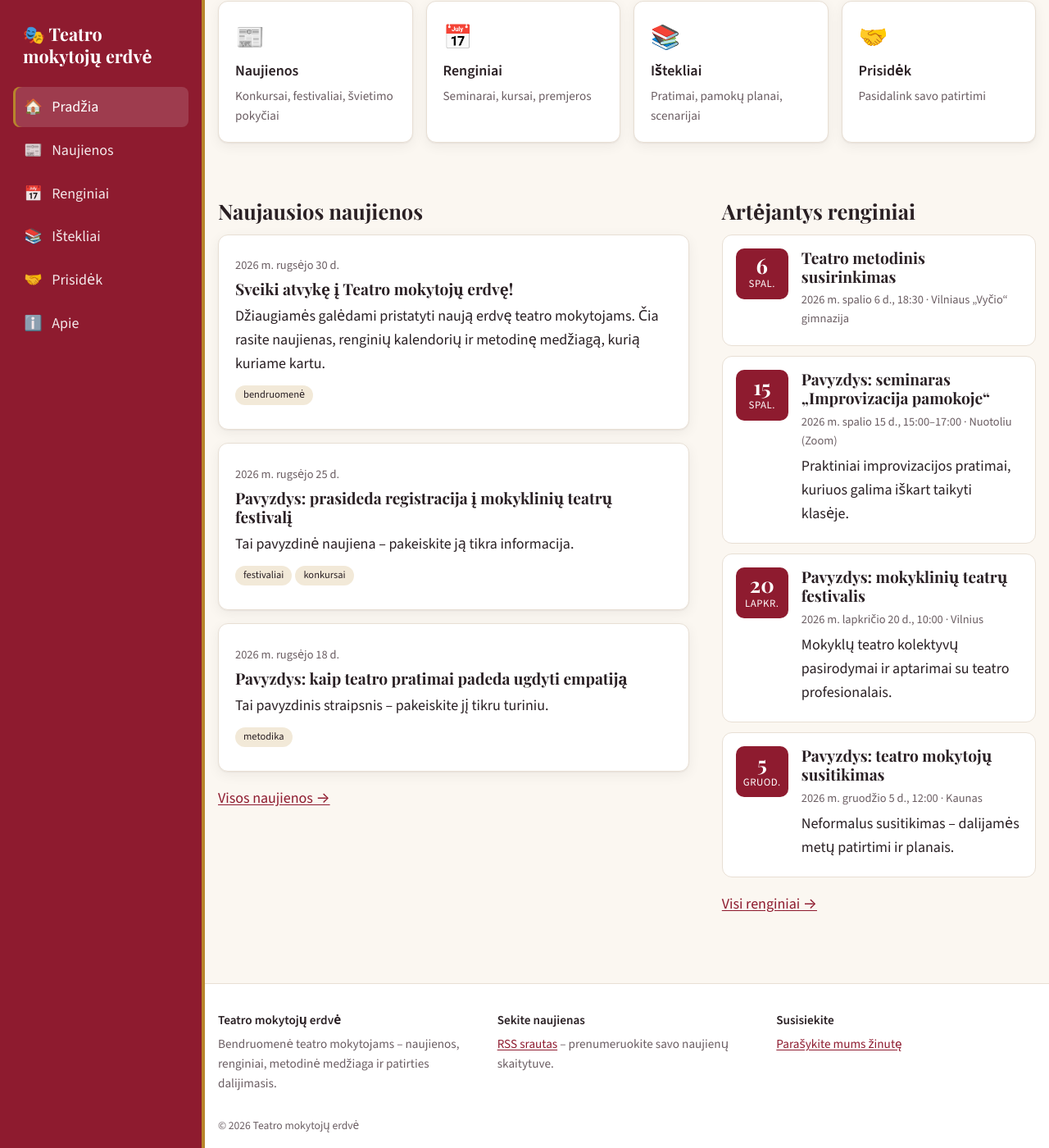
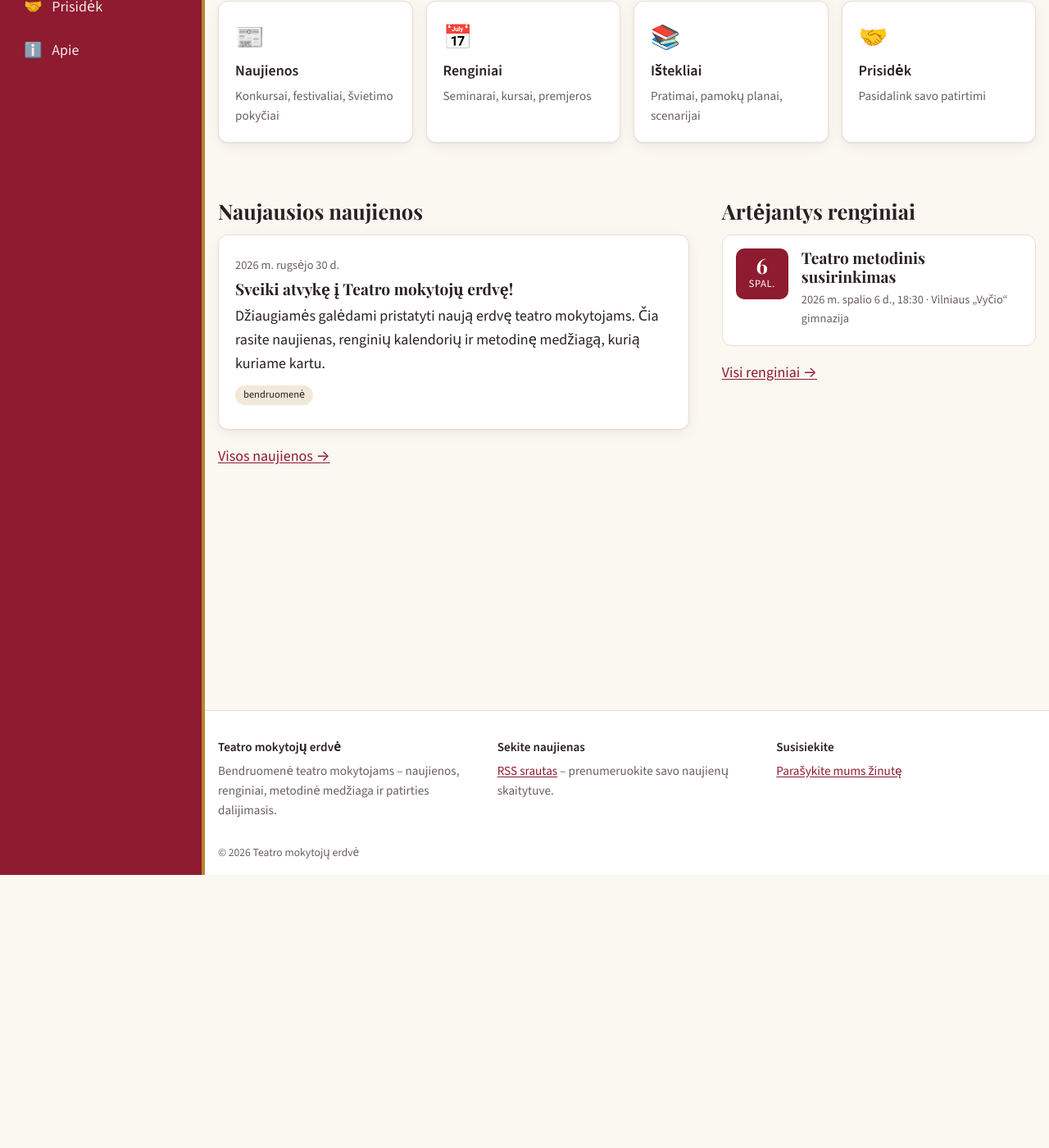
Before and after one commit to rytiskopustas/Svetain-, a Jekyll site: the page built from index.html, in a window 1280 px wide and 1400 px high, scrolled down 333 px. Shown: the whole window at 82% size. Built offline with Jekyll 4.4.1, drawn with Linux system fonts in a browser that asks for light colours.

Commit message:
Pašalintas pavyzdinis turinys
Ištrintos 2 pavyzdinės naujienos ir 4 pavyzdiniai renginiai. Kai
įvykusių renginių nėra, rodomas užrašas „Įvykusių renginių dar nėra“.

Co-Authored-By: Claude Opus 5.5 <noreply@anthropic.com>
Claude-Session: https://claude.ai/code/session_01Uhq1YUsPVt5tnXmcPSKSxG

```diff
--- a/_data/renginiai.yml
+++ b/_data/renginiai.yml
@@ -1,34 +1,7 @@
 # Renginių sąrašas. Norėdami pridėti renginį, nukopijuokite bloką ir pakeiskite reikšmes.
 # data – formatu MMMM-MM-DD. Praėję renginiai automatiškai perkeliami į „Įvykę“.
-# PASTABA: žemiau pateikti renginiai yra PAVYZDŽIAI – pakeiskite juos tikrais.
 
 - pavadinimas: "Teatro metodinis susirinkimas"
   data: 2026-10-06
   laikas: "18:30"
   vieta: "Vilniaus „Vyčio“ gimnazija"
-
-- pavadinimas: "Pavyzdys: seminaras „Improvizacija pamokoje“"
-  data: 2026-10-15
-  laikas: "15:00–17:00"
-  vieta: "Nuotoliu (Zoom)"
-  aprasymas: "Praktiniai improvizacijos pratimai, kuriuos galima iškart taikyti klasėje."
-  nuoroda: ""
-
-- pavadinimas: "Pavyzdys: mokyklinių teatrų festivalis"
-  data: 2026-11-20
-  laikas: "10:00"
-  vieta: "Vilnius"
-  aprasymas: "Mokyklų teatro kolektyvų pasirodymai ir aptarimai su teatro profesionalais."
-  nuoroda: ""
-
-- pavadinimas: "Pavyzdys: teatro mokytojų susitikimas"
-  data: 2026-12-05
-  laikas: "12:00"
-  vieta: "Kaunas"
-  aprasymas: "Neformalus susitikimas – dalijamės metų patirtimi ir planais."
-  nuoroda: ""
-
-- pavadinimas: "Pavyzdys: vasaros kūrybinės dirbtuvės"
-  data: 2026-08-18
-  vieta: "Klaipėda"
-  aprasymas: "Trijų dienų dirbtuvės apie judesį ir kūno raišką scenoje."
--- a/_posts/2026-09-18-pavyzdys-metodika.md
+++ /dev/null
@@ -1,16 +0,0 @@
----
-title: "Pavyzdys: kaip teatro pratimai padeda ugdyti empatiją"
-author: Redakcija
-tags: [metodika]
----
-
-*Tai pavyzdinis straipsnis – pakeiskite jį tikru turiniu.*
-
-Teatras – tai ne tik vaidyba scenoje. Įsijausdami į kito žmogaus vaidmenį, mokiniai mokosi suprasti skirtingus požiūrius.
-
-## Trys pratimai empatijai ugdyti
-1. **„Kito batuose“** – mokinys pasakoja įvykį iš kito veikėjo perspektyvos.
-2. **Karštoji kėdė** – grupė klausinėja vaidmenį įkūnijusį mokinį.
-3. **Tylos scena** – veikėjų jausmai perteikiami tik kūnu, be žodžių.
-
-Daugiau pratimų rasite skiltyje [Ištekliai](/istekliai/).
--- a/_posts/2026-09-25-pavyzdys-konkursas.md
+++ /dev/null
@@ -1,16 +0,0 @@
----
-title: "Pavyzdys: prasideda registracija į mokyklinių teatrų festivalį"
-author: Redakcija
-tags: [festivaliai, konkursai]
----
-
-*Tai pavyzdinė naujiena – pakeiskite ją tikra informacija.*
-
-Kviečiame mokyklų teatro kolektyvus registruotis į festivalį. Registracija vyksta iki spalio 31 d.
-
-**Ką reikia pateikti:**
-1. Užpildytą dalyvio anketą,
-2. Trumpą spektaklio aprašymą,
-3. Kolektyvo vadovo kontaktus.
-
-Daugiau informacijos – [renginių puslapyje](/renginiai/).
--- a/renginiai.html
+++ b/renginiai.html
@@ -19,13 +19,15 @@ permalink: /renginiai/
 <p class="empty-note" hidden>Artėjančių renginių šiuo metu nėra.</p>
 
 <h2>Įvykę</h2>
+{% assign ivyke = 0 %}
 <div class="event-list past">
 {% assign atvirksciai = renginiai | reverse %}
 {% for e in atvirksciai %}
   {% assign d = e.data | date: "%Y-%m-%d" %}
-  {% if d < now %}{% include event.html event=e %}{% endif %}
+  {% if d < now %}{% include event.html event=e %}{% assign ivyke = ivyke | plus: 1 %}{% endif %}
 {% endfor %}
 </div>
+{% if ivyke == 0 %}<p class="empty-note">Įvykusių renginių dar nėra.</p>{% endif %}
 
 <h2>Kalendorius</h2>
 <section class="calendar" aria-label="Renginių kalendorius">
```
Also changed, not shown: README.md.
